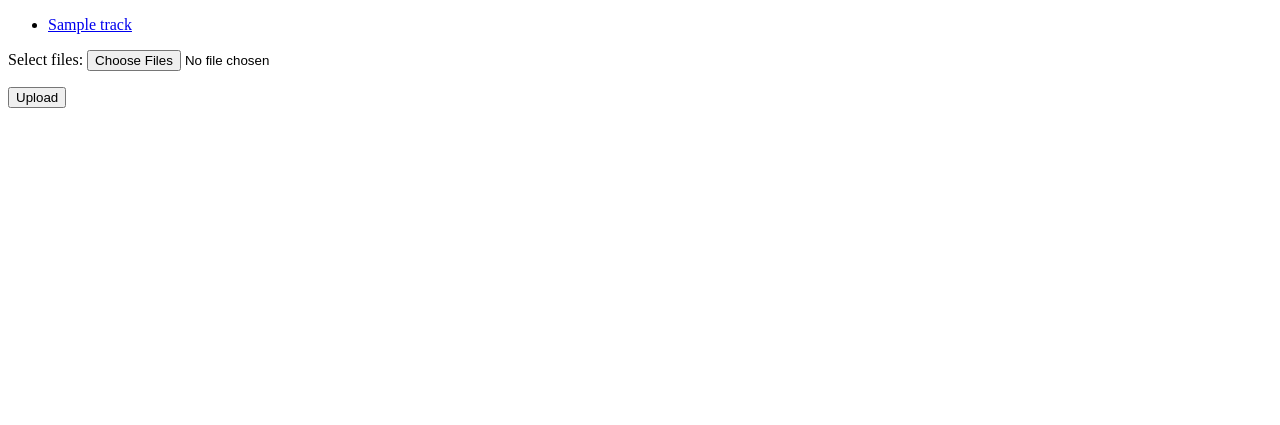
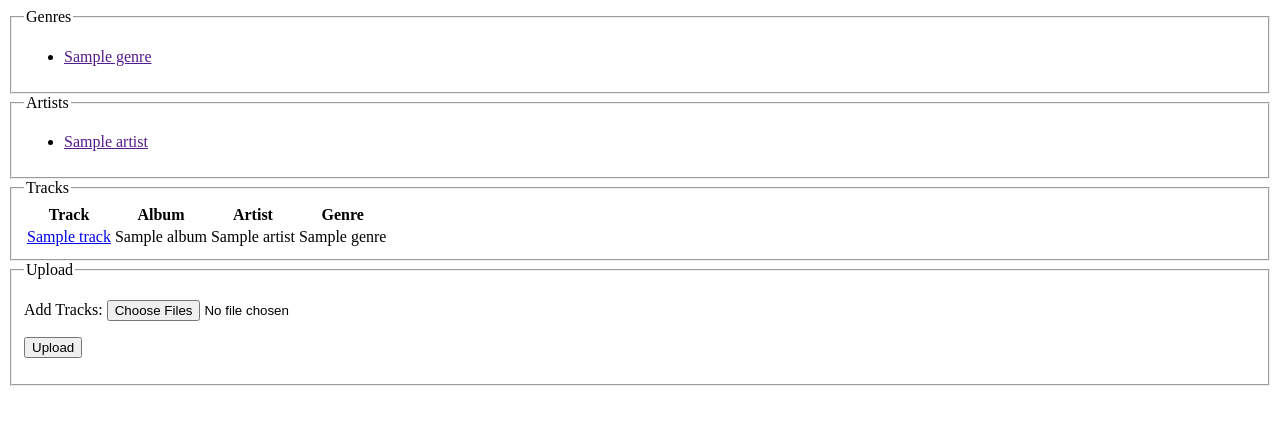
Before and after one commit to tscott8/sr_project_research, a Django app: template arcane/arcane/browse/templates/list.html in a window 1280 px wide. Shown: the top 425 px of the page. Run offline with Django 3.2, Linux system fonts and the light colour scheme; the template is opened without the code that fills it: values that come from a table or form of the project are taken from there, others are empty; tables that the repository leaves empty hold one stand-in row (values such as "Sample post"); parts of the project's set-up code (start-up, migrations or seed data) failed here and were passed over.

Commit message:
changed upload to prevent duplicates

```diff
--- a/arcane/arcane/browse/forms.py
+++ b/arcane/arcane/browse/forms.py
@@ -4,4 +4,4 @@ from django import forms
 
 
 class UploadForm(forms.Form):
-    uploadfiles = forms.FileField(widget=forms.ClearableFileInput(attrs={'multiple': True}), label='Select files')
+    uploadfiles = forms.FileField(widget=forms.ClearableFileInput(attrs={'multiple': True}), label='Add Tracks')
--- a/arcane/arcane/browse/models.py
+++ b/arcane/arcane/browse/models.py
@@ -76,8 +76,14 @@ class Track(models.Model):
                 iGenre = id3.get('genre', '')[0]
             except IndexError:
                 iGenre = "unknown_genre"
-            print (iTitle, iAlbum, iArtist, iGenre)
-            if not self.name: self.name = iTitle
+            print ('Uploading...', iTitle, iAlbum, iArtist, iGenre)
+            if not self.name:
+                try:
+                    check = Track.objects.get(name=iTitle)
+                    print('Upload Failed... ', check, iAlbum, iArtist, iGenre, 'already exists...')
+                    return
+                except Track.DoesNotExist:
+                    self.name = iTitle
             if not self.genre:
                 try:
                     check = Genre.objects.get(name=iGenre)
--- a/arcane/arcane/browse/templates/list.html
+++ b/arcane/arcane/browse/templates/list.html
@@ -7,29 +7,73 @@
 
     <body>
         <!-- List of uploaded tracks -->
-        {% if tracks %}
+        <fieldset>
+          <legend>Genres</legend>
+        {% if genres %}
         <ul>
-                {% for track in tracks %}
-                    <li><a href="{{ track.url.url }}">{{ track.name}}</a></li>
+              {% for genre in genres %}
+                  <li><a href="">{{ genre.name }}</a></li>
               {% endfor %}
           </ul>
         {% else %}
+          <p>No genres.</p>
+        {% endif %}
+        </fieldset>
+
+        <fieldset>
+          <legend>Artists</legend>
+        {% if artists %}
+          <ul>
+              {% for artist in artists %}
+                  <li><a href="">{{ artist.name }}</a></li>
+              {% endfor %}
+          </ul>
+        {% else %}
+          <p>No artists.</p>
+        {% endif %}
+        </fieldset>
+
+        <fieldset>
+          <legend>Tracks</legend>
+        {% if tracks %}
+          <table>
+              <thead>
+                <th>Track</th>
+                <th>Album</th>
+                <th>Artist</th>
+                <th>Genre</th>
+              </thead>
+              <tbody>
+              {% for track in tracks %}
+                  <tr>
+                    <td><a href="{{ track.url.url }}">{{ track.name }}</a></td>
+                    <td>{{ track.album.name }}</td>
+                    <td>{{ track.artist.name }}</td>
+                    <td>{{ track.genre.name}}</td>
+                  </tr>
+              {% endfor %}
+            </tbody>
+          </table>
+        {% else %}
           <p>No tracks.</p>
         {% endif %}
+      </fieldset>
 
         <!-- Upload form. Note enctype attribute! -->
+        <fieldset>
+        <legend>Upload</legend>
           <form action="{% url "list" %}" method="post" enctype="multipart/form-data">
               {% csrf_token %}
-
               <p>
+                {{ form.uploadfiles.label_tag }}
                 {{ form.non_field_errors }}
-            {{ form.uploadfiles.label_tag }}
                 {{ form.uploadfiles.help_text }}
                 {{ form.uploadfiles.errors }}
                 {{ form.uploadfiles }}
               </p>
             <p><input type="submit" value="Upload"/></p>
           </form>
+        </fieldset>
     </body>
 
 </html>
```
Also changed, not shown: arcane/arcane/browse/views.py (+8 -1 lines). Lines whose indentation alone changed are shown as unchanged.
